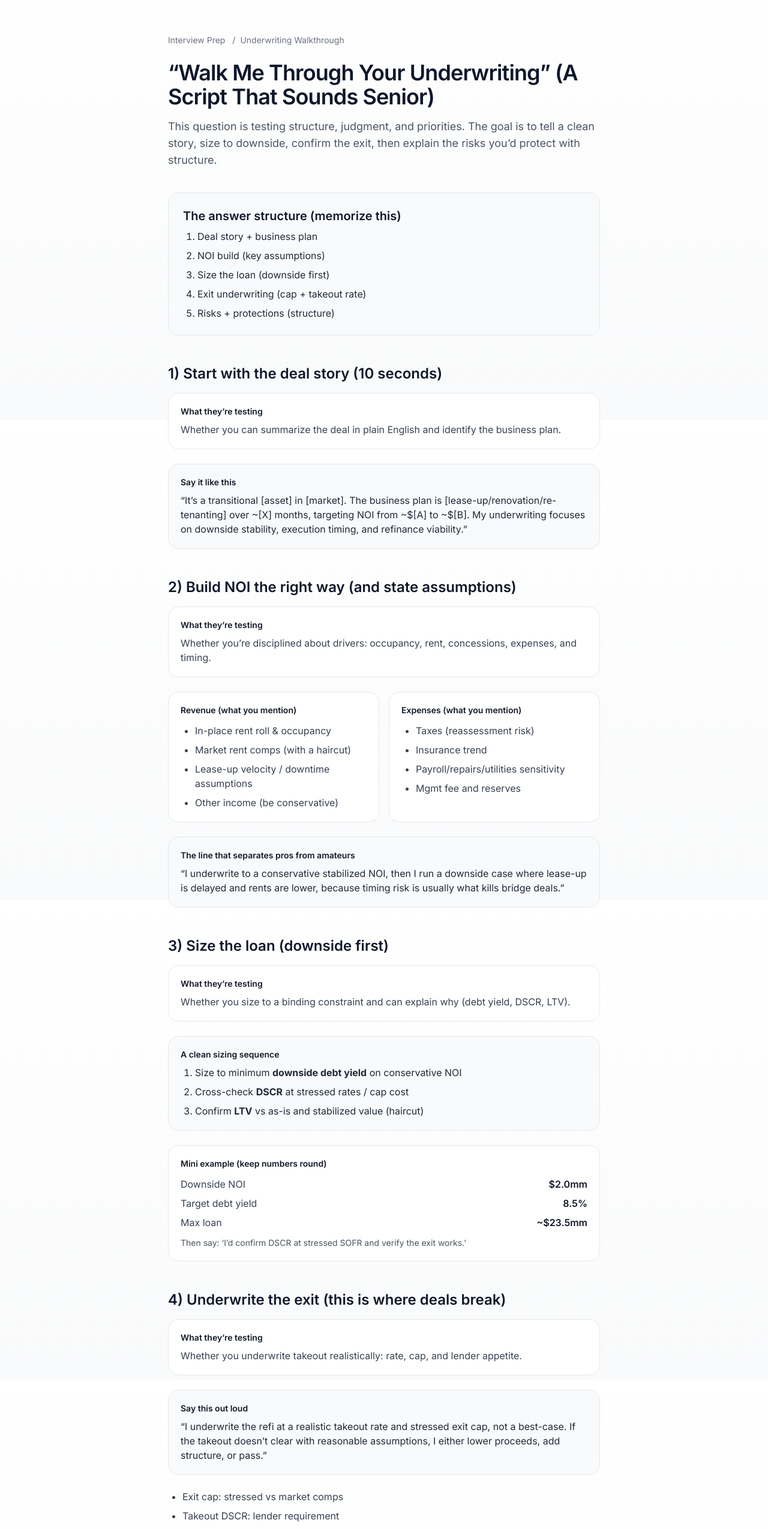
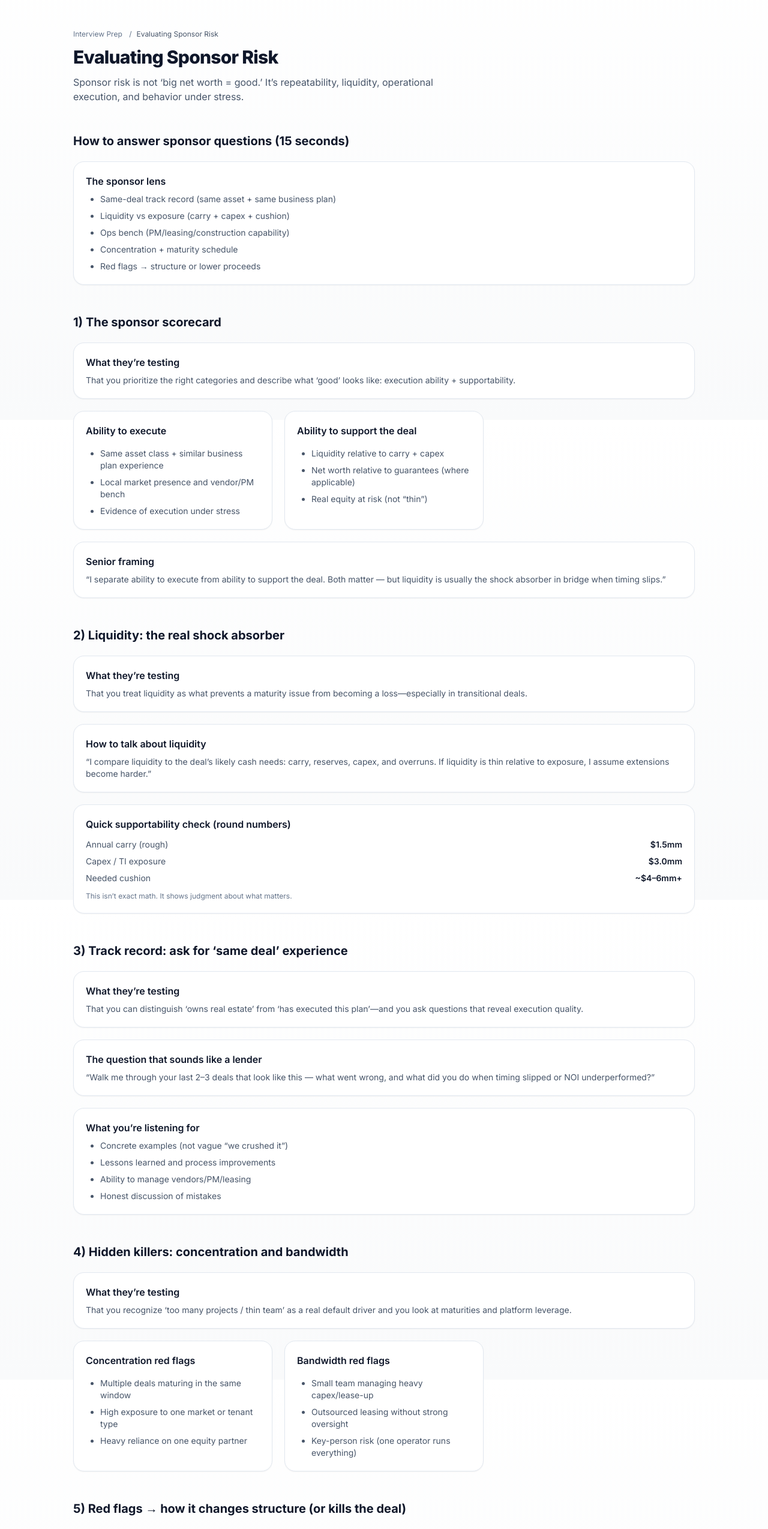
Before and after one commit to gdsatherlie/hirecre, a Next.js app: page /interview-prep/sponsor-risk-analysis in a window 1280 px wide. Shown: the part 100-2649 px from the top of the page at 60% size. Built offline with nearby package versions, Linux system fonts and the light colour scheme; no server answers.

Commit message:
Update page.tsx

```diff
--- a/app/interview-prep/sponsor-risk-analysis/page.tsx
+++ b/app/interview-prep/sponsor-risk-analysis/page.tsx
@@ -1,253 +1,180 @@
-import Link from "next/link";
 import type { Metadata } from "next";
+import {
+  PageShell,
+  Section,
+  Card,
+  Callout,
+  List,
+  MiniMath,
+  BottomCtas,
+  Grid,
+} from "../_components";
 
 export const metadata: Metadata = {
-  title: "Walk Me Through Your Underwriting | HireCRE",
+  title: "Sponsor Risk Analysis | HireCRE",
   description:
-    "A lender-grade underwriting walkthrough: the exact structure to answer interviews with clarity—NOI build, sizing, exit, risks, and structure.",
+    "How lenders evaluate sponsor risk: liquidity, net worth, track record, operational capability, concentration, and red flags—and how it changes structure.",
 };
 
-export default function UnderwritingWalkthrough() {
+export default function SponsorRiskAnalysis() {
   return (
-    <main className="max-w-3xl mx-auto px-6 py-14">
-      <p className="text-sm text-gray-500 mb-6">
-        <Link href="/interview-prep" className="hover:underline">
-          Interview Prep
-        </Link>{" "}
-        <span className="mx-2">/</span>
-        <span>Underwriting Walkthrough</span>
-      </p>
-
-      <h1 className="text-4xl font-semibold tracking-tight mb-4">
-        “Walk Me Through Your Underwriting” (A Script That Sounds Senior)
-      </h1>
-
-      <p className="text-lg text-gray-600 mb-10">
-        This question is testing structure, judgment, and priorities. The goal is
-        to tell a clean story, size to downside, confirm the exit, then explain the
-        risks you’d protect with structure.
-      </p>
-
-      <QuickFramework />
-
-      <Section title="1) Start with the deal story (10 seconds)">
-        <WhatTheyTest>
-          Whether you can summarize the deal in plain English and identify the business plan.
-        </WhatTheyTest>
-
-        <Callout title="Say it like this">
-          “It’s a transitional [asset] in [market]. The business plan is [lease-up/renovation/re-tenanting]
-          over ~[X] months, targeting NOI from ~$[A] to ~$[B]. My underwriting focuses on downside stability,
-          execution timing, and refinance viability.”
+    <PageShell
+      crumb={{ label: "Interview Prep", href: "/interview-prep" }}
+      title="Evaluating Sponsor Risk"
+      description="Sponsor risk is not ‘big net worth = good.’ It’s repeatability, liquidity, operational execution, and behavior under stress."
+    >
+      <Section title="How to answer sponsor questions (15 seconds)">
+        <Callout title="The sponsor lens">
+          <List
+            items={[
+              <>Same-deal track record (same asset + same business plan)</>,
+              <>Liquidity vs exposure (carry + capex + cushion)</>,
+              <>Ops bench (PM/leasing/construction capability)</>,
+              <>Concentration + maturity schedule</>,
+              <>Red flags → structure or lower proceeds</>,
+            ]}
+          />
         </Callout>
       </Section>
 
-      <Section title="2) Build NOI the right way (and state assumptions)">
-        <WhatTheyTest>
-          Whether you’re disciplined about drivers: occupancy, rent, concessions, expenses, and timing.
-        </WhatTheyTest>
+      <Section title="1) The sponsor scorecard">
+        <Card
+          title="What they’re testing"
+          description="That you prioritize the right categories and describe what ‘good’ looks like: execution ability + supportability."
+        />
 
-        <div className="grid grid-cols-1 md:grid-cols-2 gap-4">
-          <Card title="Revenue (what you mention)">
-            <ul className="list-disc pl-6 space-y-2 text-gray-700">
-              <li>In-place rent roll & occupancy</li>
-              <li>Market rent comps (with a haircut)</li>
-              <li>Lease-up velocity / downtime assumptions</li>
-              <li>Other income (be conservative)</li>
-            </ul>
+        <Grid>
+          <Card title="Ability to execute">
+            <List
+              items={[
+                <>Same asset class + similar business plan experience</>,
+                <>Local market presence and vendor/PM bench</>,
+                <>Evidence of execution under stress</>,
+              ]}
+            />
           </Card>
-          <Card title="Expenses (what you mention)">
-            <ul className="list-disc pl-6 space-y-2 text-gray-700">
-              <li>Taxes (reassessment risk)</li>
-              <li>Insurance trend</li>
-              <li>Payroll/repairs/utilities sensitivity</li>
-              <li>Mgmt fee and reserves</li>
-            </ul>
+
+          <Card title="Ability to support the deal">
+            <List
+              items={[
+                <>Liquidity relative to carry + capex</>,
+                <>Net worth relative to guarantees (where applicable)</>,
+                <>Real equity at risk (not “thin”)</>,
+              ]}
+            />
           </Card>
-        </div>
+        </Grid>
 
-        <Callout title="The line that separates pros from amateurs">
-          “I underwrite to a conservative stabilized NOI, then I run a downside case where lease-up is
-          delayed and rents are lower, because timing risk is usually what kills bridge deals.”
+        <Callout title="Senior framing">
+          <>
+            “I separate ability to execute from ability to support the deal. Both matter —
+            but liquidity is usually the shock absorber in bridge when timing slips.”
+          </>
         </Callout>
       </Section>
 
-      <Section title="3) Size the loan (downside first)">
-        <WhatTheyTest>
-          Whether you size to a binding constraint and can explain why (debt yield, DSCR, LTV).
-        </WhatTheyTest>
+      <Section title="2) Liquidity: the real shock absorber">
+        <Card
+          title="What they’re testing"
+          description="That you treat liquidity as what prevents a maturity issue from becoming a loss—especially in transitional deals."
+        />
 
-        <Callout title="A clean sizing sequence">
-          <ol className="list-decimal pl-6 space-y-2">
-            <li>Size to minimum <b>downside debt yield</b> on conservative NOI</li>
-            <li>Cross-check <b>DSCR</b> at stressed rates / cap cost</li>
-            <li>Confirm <b>LTV</b> vs as-is and stabilized value (haircut)</li>
-          </ol>
+        <Callout title="How to talk about liquidity">
+          <>
+            “I compare liquidity to the deal’s likely cash needs: carry, reserves, capex,
+            and overruns. If liquidity is thin relative to exposure, I assume extensions become harder.”
+          </>
         </Callout>
 
         <MiniMath
-          label="Mini example (keep numbers round)"
+          label="Quick supportability check (round numbers)"
           rows={[
-            ["Downside NOI", "$2.0mm"],
-            ["Target debt yield", "8.5%"],
-            ["Max loan", "~$23.5mm"],
+            ["Annual carry (rough)", "$1.5mm"],
+            ["Capex / TI exposure", "$3.0mm"],
+            ["Needed cushion", "~$4–6mm+"],
           ]}
-          note="Then say: ‘I’d confirm DSCR at stressed SOFR and verify the exit works.’"
+          note="This isn’t exact math. It shows judgment about what matters."
         />
       </Section>
 
-      <Section title="4) Underwrite the exit (this is where deals break)">
-        <WhatTheyTest>
-          Whether you underwrite takeout realistically: rate, cap, and lender appetite.
-        </WhatTheyTest>
+      <Section title="3) Track record: ask for ‘same deal’ experience">
+        <Card
+          title="What they’re testing"
+          description="That you can distinguish ‘owns real estate’ from ‘has executed this plan’—and you ask questions that reveal execution quality."
+        />
 
-        <Callout title="Say this out loud">
-          “I underwrite the refi at a realistic takeout rate and stressed exit cap, not a best-case.
-          If the takeout doesn’t clear with reasonable assumptions, I either lower proceeds, add structure,
-          or pass.”
+        <Callout title="The question that sounds like a lender">
+          <>
+            “Walk me through your last 2–3 deals that look like this — what went wrong,
+            and what did you do when timing slipped or NOI underperformed?”
+          </>
         </Callout>
 
-        <ul className="list-disc pl-6 space-y-2 text-gray-700">
-          <li>Exit cap: stressed vs market comps</li>
-          <li>Takeout DSCR: lender requirement</li>
-          <li>Timing risk: does stabilization happen before maturity?</li>
-        </ul>
-      </Section>
-
-      <Section title="5) Name the risks (and how you’d protect the loan)">
-        <WhatTheyTest>
-          Whether you can identify the real loss drivers and match protections to risks.
-        </WhatTheyTest>
-
-        <div className="grid grid-cols-1 md:grid-cols-2 gap-4">
-          <Card title="Top risks (examples)">
-            <ul className="list-disc pl-6 space-y-2 text-gray-700">
-              <li>Lease-up delay / tenant credit</li>
-              <li>Capex overruns / construction timing</li>
-              <li>Expense growth (taxes/insurance)</li>
-              <li>Market move (cap rates / liquidity)</li>
-            </ul>
-          </Card>
-          <Card title="Protections (examples)">
-            <ul className="list-disc pl-6 space-y-2 text-gray-700">
-              <li>Interest + capex reserves</li>
-              <li>Cash management triggers</li>
-              <li>Milestones / covenants</li>
-              <li>Guarantees where warranted</li>
-            </ul>
-          </Card>
-        </div>
-
-        <Callout title="How to finish your answer">
-          “Net, I’m comfortable if downside debt yield holds, exit clears at realistic assumptions,
-          and structure covers timing risk. If any one of those fails, I’ll adjust proceeds or pass.”
+        <Callout title="What you’re listening for">
+          <List
+            items={[
+              <>Concrete examples (not vague “we crushed it”)</>,
+              <>Lessons learned and process improvements</>,
+              <>Ability to manage vendors/PM/leasing</>,
+              <>Honest discussion of mistakes</>,
+            ]}
+          />
         </Callout>
       </Section>
 
-      <BottomNav />
-    </main>
+      <Section title="4) Hidden killers: concentration and bandwidth">
+        <Card
+          title="What they’re testing"
+          description="That you recognize ‘too many projects / thin team’ as a real default driver and you look at maturities and platform leverage."
+        />
+
+        <Grid>
+          <Card title="Concentration red flags">
+            <List
+              items={[
+                <>Multiple deals maturing in the same window</>,
+                <>High exposure to one market or tenant type</>,
+                <>Heavy reliance on one equity partner</>,
+              ]}
+            />
+          </Card>
+
+          <Card title="Bandwidth red flags">
+            <List
+              items={[
+                <>Small team managing heavy capex/lease-up</>,
+                <>Outsourced leasing without strong oversight</>,
+                <>Key-person risk (one operator runs everything)</>,
+              ]}
+            />
+          </Card>
+        </Grid>
+      </Section>
+
+      <Section title="5) Red flags → how it changes structure (or kills the deal)">
+        <Card
+          title="What they’re testing"
+          description="That you translate sponsor risk into lender actions: lower proceeds, more reserves, tighter control, stronger guarantees, or pass."
+        />
+
+        <Callout title="Red flags and what you do">
+          <List
+            items={[
+              <>
+                <b>Thin liquidity</b> → lower proceeds, larger interest reserve, tighter cash management
+              </>,
+              <>
+                <b>Limited track record</b> → milestones, reporting, stronger controls (and guarantees where warranted)
+              </>,
+              <>
+                <b>Aggressive plan</b> → haircut NOI, stress timeline, reduce leverage
+              </>,
+            ]}
+          />
+        </Callout>
+      </Section>
+
+      <BottomCtas />
+    </PageShell>
   );
 }
-
-/* ---------- helpers ---------- */
-
-function Section({ title, children }: { title: string; children: React.ReactNode }) {
-  return (
-    <section className="mt-12">
-      <h2 className="text-2xl font-semibold mb-4">{title}</h2>
-      <div className="space-y-6">{children}</div>
-    </section>
-  );
-}
-
-function WhatTheyTest({ children }: { children: React.ReactNode }) {
-  return (
-    <div className="rounded-2xl border bg-white p-5">
-      <p className="text-sm font-semibold text-gray-900 mb-2">What they’re testing</p>
-      <p className="text-gray-700">{children}</p>
-    </div>
-  );
-}
-
-function Callout({ title, children }: { title: string; children: React.ReactNode }) {
-  return (
-    <div className="rounded-2xl border bg-gray-50 p-5">
-      <p className="text-sm font-semibold text-gray-900 mb-2">{title}</p>
-      <div className="text-gray-800">{children}</div>
-    </div>
-  );
-}
-
-function Card({ title, children }: { title: string; children: React.ReactNode }) {
-  return (
-    <div className="rounded-2xl border bg-white p-5">
-      <p className="text-sm font-semibold text-gray-900 mb-3">{title}</p>
-      {children}
-    </div>
-  );
-}
-
-function MiniMath({
-  label,
-  rows,
-  note,
-}: {
-  label: string;
-  rows: [string, string][];
-  note?: string;
-}) {
-  return (
-    <div className="rounded-2xl border bg-white p-5">
-      <p className="text-sm font-semibold text-gray-900 mb-3">{label}</p>
-      <div className="space-y-2">
-        {rows.map(([k, v]) => (
-          <div key={k} className="flex items-center justify-between gap-4">
-            <span className="text-gray-700">{k}</span>
-            <span className="font-semibold text-gray-900">{v}</span>
-          </div>
-        ))}
-      </div>
-      {note ? <p className="mt-3 text-sm text-gray-600">{note}</p> : null}
-    </div>
-  );
-}
-
-function QuickFramework() {
-  return (
-    <div className="rounded-2xl border bg-gray-50 p-6">
-      <h2 className="text-xl font-semibold mb-2">The answer structure (memorize this)</h2>
-      <ol className="list-decimal pl-6 space-y-2 text-gray-800">
-        <li>Deal story + business plan</li>
-        <li>NOI build (key assumptions)</li>
-        <li>Size the loan (downside first)</li>
-        <li>Exit underwriting (cap + takeout rate)</li>
-        <li>Risks + protections (structure)</li>
-      </ol>
-    </div>
-  );
-}
-
-function BottomNav() {
-  return (
-    <div className="mt-14 flex flex-wrap gap-3">
-      <Link
-        href="/interview-prep"
-        className="rounded-lg border px-4 py-2 text-sm hover:bg-gray-50 transition"
-      >
-        Back to Hub
-      </Link>
-      <Link
-        href="/board"
-        className="rounded-lg border px-4 py-2 text-sm hover:bg-gray-50 transition"
-      >
-        Browse Jobs
-      </Link>
-      <Link
-        href="/alerts"
-        className="rounded-lg bg-black text-white px-4 py-2 text-sm hover:opacity-90 transition"
-      >
-        Get Weekly Alerts
-      </Link>
-    </div>
-  );
-}
```
